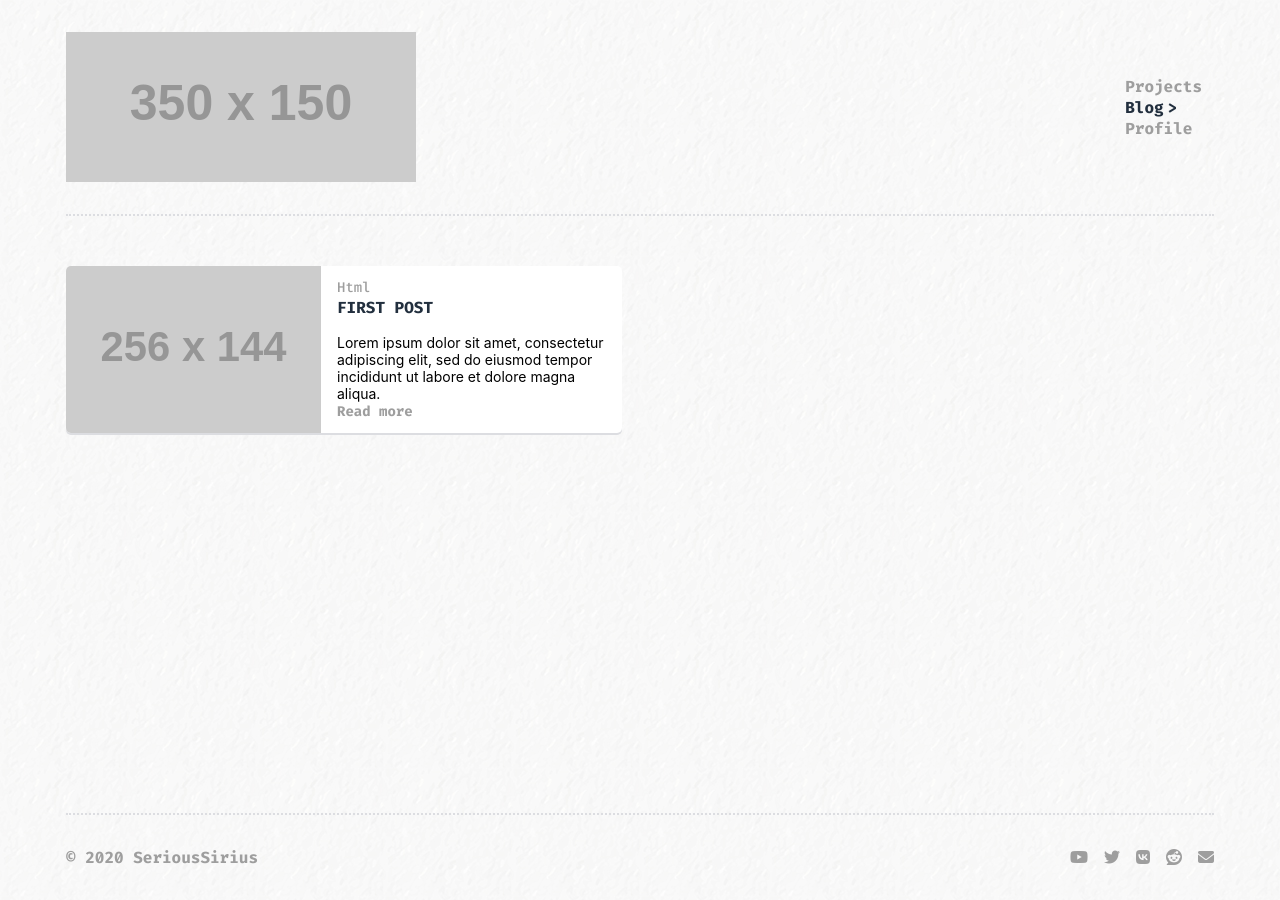
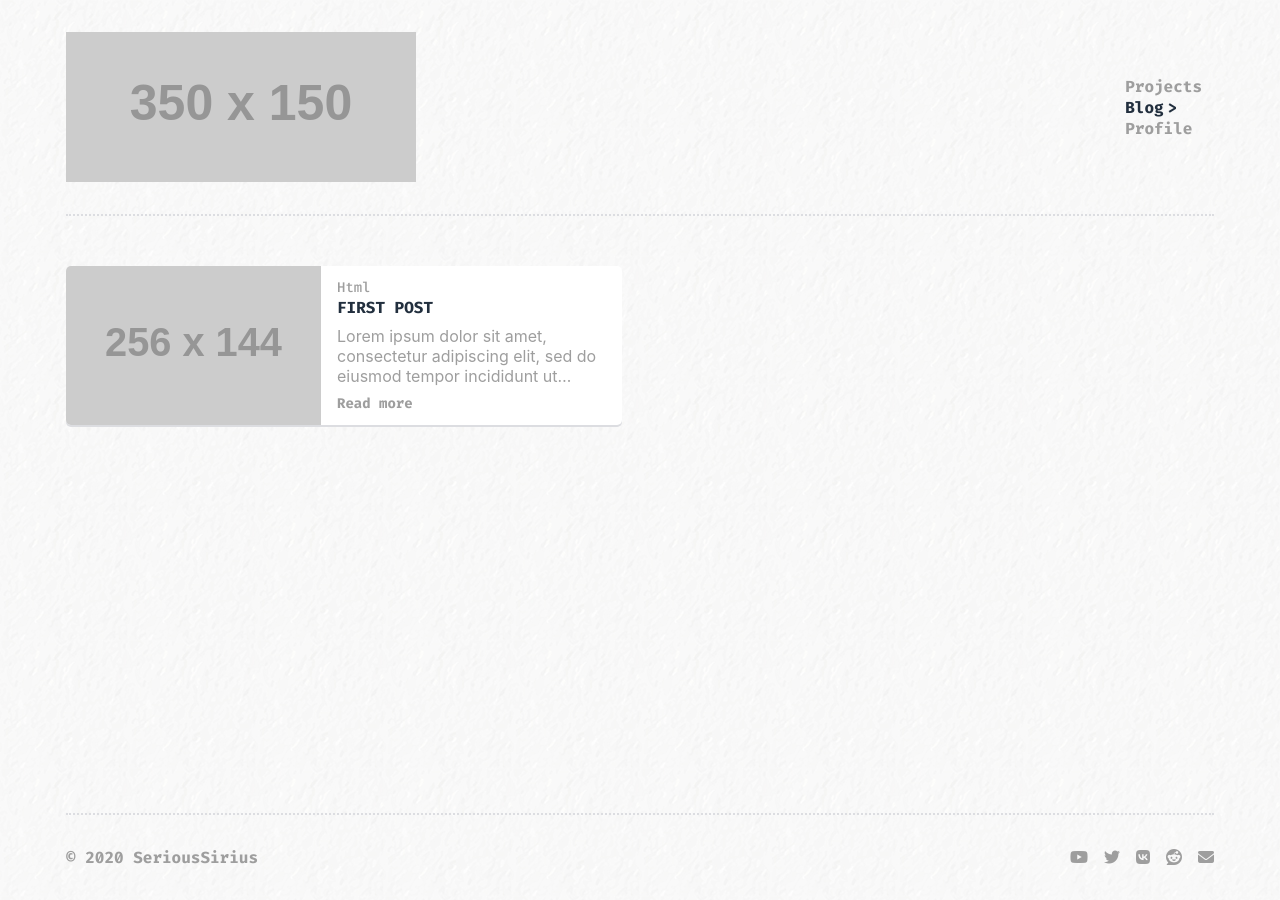
Before and after one commit to serioussirius/serioussirius.github.io, a Jekyll site: the page built from blog/index.html, in a window 1280 px wide. Built offline with Jekyll 4.4.1, drawn with Linux system fonts in a browser that asks for light colours; nearby versions of some CDN libraries.

Commit message:
Updated post block

```diff
--- a/blog/index.html
+++ b/blog/index.html
@@ -20,7 +20,7 @@
                             <a href="{{ post.url }}">
                                 <h3 class="post__title title">{{ post.title }}</h3>
                             </a>
-                            <p class="post__description description">{{ post.excerpt }}
+                            <p class="post__description description">{{ post.description }}
 
                             </p>
                         </div>
```
Also changed, not shown: _posts/2020-08-29-first-post.md (+1 -1 lines).
